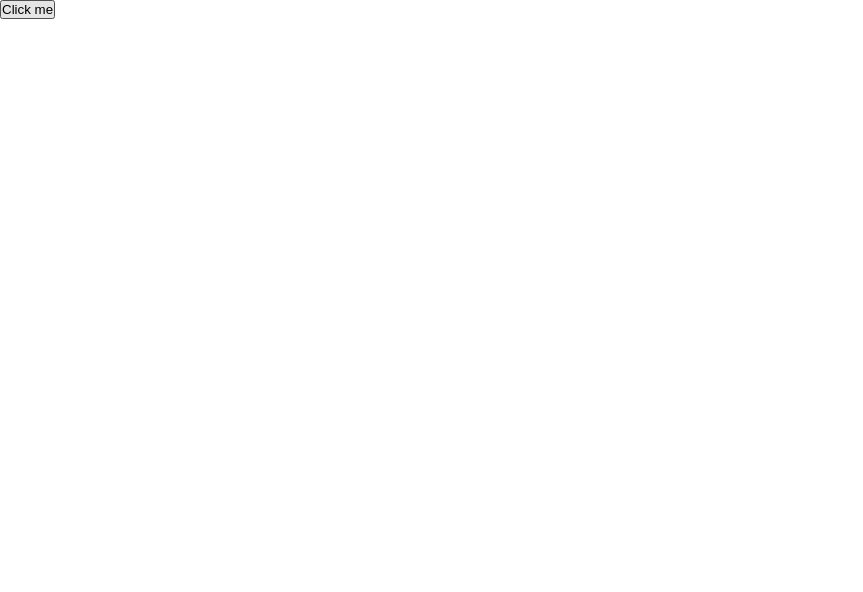
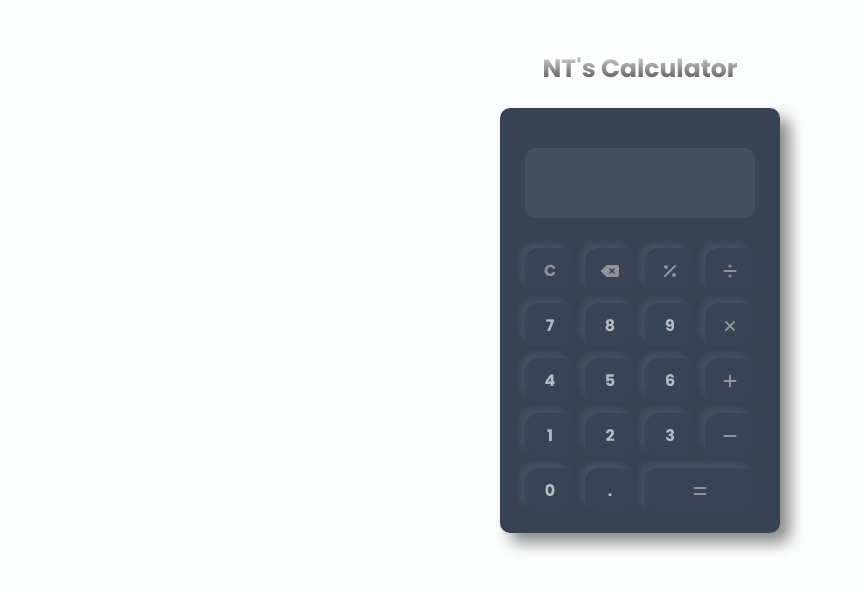
Before and after one commit to TouhidZaman/interactive-js-calculator-app, a plain HTML site: page index.html in a window 1280 px wide. Shown: the whole page, without its empty margins (0-863 px from the left). Drawn offline with Linux system fonts and the light colour scheme.

Commit message:
Calculator UI Created

```diff
--- a/calculate.js
+++ b/calculate.js
@@ -1,3 +1,7 @@
 function hello() {
     alert('hello from javascript');
 }
+
+function insertMe(event) {
+    // alert(event.target.innerText)
+}
--- a/index.html
+++ b/index.html
@@ -4,12 +4,62 @@
     <meta charset="UTF-8">
     <meta http-equiv="X-UA-Compatible" content="IE=edge">
     <meta name="viewport" content="width=device-width, initial-scale=1.0">
+    <link rel="shortcut icon" href="icons/calculator-solid.svg" type="image/x-icon">
     <link rel="stylesheet" href="style.css">
     <title>Calculator App - by Touhid</title>
 </head>
 <body>
-    <button onclick="hello()">Click me</button>
+    <section id="calculator-section">
+        <h3 class="calculator-title">NT's Calculator</h3>
+        <div class="calculator">
+            <div class="calculator-display">
+                <!-- <input  type="text"> -->
+                <div id="display"></div>
+            </div>
+            <div class="calculator-buttons">
+                <div class="clc-btn clc-btn-operator" onclick="insertMe(event)">C</div>
+                <div class="clc-btn clc-btn-operator" onclick="insertMe(event)">
+                    <i class="fas fa-backspace"></i>
+                </div>
+                <div class="clc-btn clc-btn-operator" onclick="insertMe(event)">
+                    <i class="fas fa-percent"></i>
+                </div>
+                <div class="clc-btn clc-btn-operator" onclick="insertMe(event)">
+                    <i class="fas fa-divide"></i>
+                </div>
+
+                <div class="clc-btn" onclick="insertMe(event)">7</div>
+                <div class="clc-btn" onclick="insertMe(event)">8</div>
+                <div class="clc-btn" onclick="insertMe(event)">9</div>
+                <div class="clc-btn clc-btn-operator" onclick="insertMe(event)">
+                    <i class="fas fa-times"></i>
+                </div>
+
+                <div class="clc-btn" onclick="insertMe(event)">4</div>
+                <div class="clc-btn" onclick="insertMe(event)">5</div>
+                <div class="clc-btn" onclick="insertMe(event)">6</div>
+                <div class="clc-btn clc-btn-operator" onclick="insertMe(event)">
+                    <i class="fas fa-plus"></i>
+                </div>
+
+                <div class="clc-btn" onclick="insertMe(event)">1</div>
+                <div class="clc-btn" onclick="insertMe(event)">2</div>
+                <div class="clc-btn" onclick="insertMe(event)">3</div>
+                <div class="clc-btn clc-btn-operator" onclick="insertMe(event)">
+                    <i class="fas fa-minus"></i>
+                </div>
+
+                <div class="clc-btn" onclick="insertMe(event)">0</div>
+                <div class="clc-btn" onclick="insertMe(event)">.</div>
+                <div class="clc-btn clc-btn-equal clc-btn-operator" onclick="insertMe(event)">
+                    <!-- <i class="fa-solid fa-equals"></i> -->
+                    <i class="fas fa-equals"></i>
+                </div>
+            </div>
+        </div>
+    </section>
     <!-- Javascript file for calulate functionality -->
+    <script src="https://kit.fontawesome.com/6076f916b8.js" crossorigin="anonymous"></script>
     <script src="calculate.js"></script>
 </body>
 </html>
--- a/style.css
+++ b/style.css
@@ -1,5 +1,81 @@
+/* Google font poppins  */
+@import url('https://fonts.googleapis.com/css2?family=Poppins:wght@400;500;700&display=swap');
+
 * {
     margin: 0;
     padding: 0;
     box-sizing: border-box;
 }
+/* 444F5F shadow*/
+/* 374353 button bg  */
+body {
+    /* background-color: #F3F2F8; */
+    /* background-color: #374353; */
+    background-color: #FDFFFE;
+    font-family: 'Poppins', sans-serif;
+
+}
+#calculator-section {
+    display: flex;
+    flex-direction: column;
+    align-items: center;
+    justify-content: center;
+    margin-top: 50px;
+}
+.calculator-title{
+    /* background: linear-gradient(to right, #f6d365 0%, #fda085 51%, #f6d365 100%); */
+    background: -webkit-linear-gradient(#eee, #333);
+    color: transparent;
+    font-size: 25px;
+    background-clip: text;
+    -webkit-background-clip: text;
+    -webkit-text-fill-color: transparent;
+}
+.calculator {
+    margin-top: 20px;
+    padding: 20px 25px;
+    background-color: #374353;
+    /* box-shadow: -7px -7px 8px #444F5F; */
+    box-shadow: 10px 10px 16px #888888;
+    border-radius: 10px;
+}
+#display {
+    width: 100%;
+    height: 70px;
+    margin: 20px 0 30px 0;
+    border-radius: 10px;
+    background: #444F5F;
+    outline: none;
+}
+.calculator-buttons {
+    display: grid;
+    grid-template-columns: repeat(4, 50px);
+    gap: 10px;
+}
+.clc-btn {
+    color: rgba(255, 255, 255, 0.637);
+    font-weight: bolder;
+    /* background-color: #F3F2F8; */
+    background-color: #374356;
+    padding: 10px 0px;
+    display: flex;
+    border-radius: 30%;
+    align-items: center;
+    justify-content: center;
+    /* box-shadow: 10px 10px 8px #888888; */
+    box-shadow: -5px -5px 5px #444F5F;
+}
+.clc-btn:active {
+    /* box-shadow: 3px 5px whitesmoke; */
+    /* background-color: aqua; */
+    transform: scale(1.1);
+}
+.clc-btn-equal {
+    /* grid-column: 3 / span 4; */
+    grid-column-start: 3;
+    grid-column-end: 5;
+    border-radius: 15%;
+}
+.clc-btn-operator {
+   color: #939298;
+}
```
Also changed, not shown: icons/calculator-solid.svg (added).
